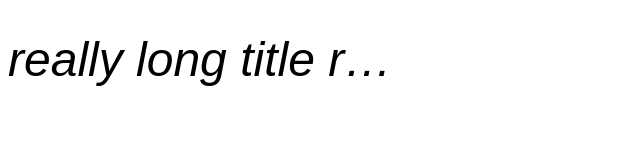
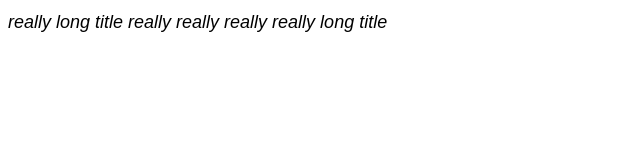
Before and after one commit to fxos-components/font-fit, a website: page index.html in a window 1280 px wide. Shown: the whole page, without its empty margins (0-640 px from the left). Drawn offline with Linux system fonts and the light colour scheme.

Commit message:
Fixed example

```diff
--- a/index.html
+++ b/index.html
@@ -22,14 +22,17 @@
 </head>
 
 <body>
-  <h1 id="el1">really long title really long title</h1>
+  <h1 id="el1">really long title really really really really long title</h1>
   <script>
     (function() {
       var FontFit = window['font-fit'];
       var fontFit = new FontFit(el1, {
         font: 'italic 24px arial',
         width: 400
-      }).run();
+      });
+
+      fontFit.calc();
+      fontFit.set();
     })();
   </script>
 </body>
```
